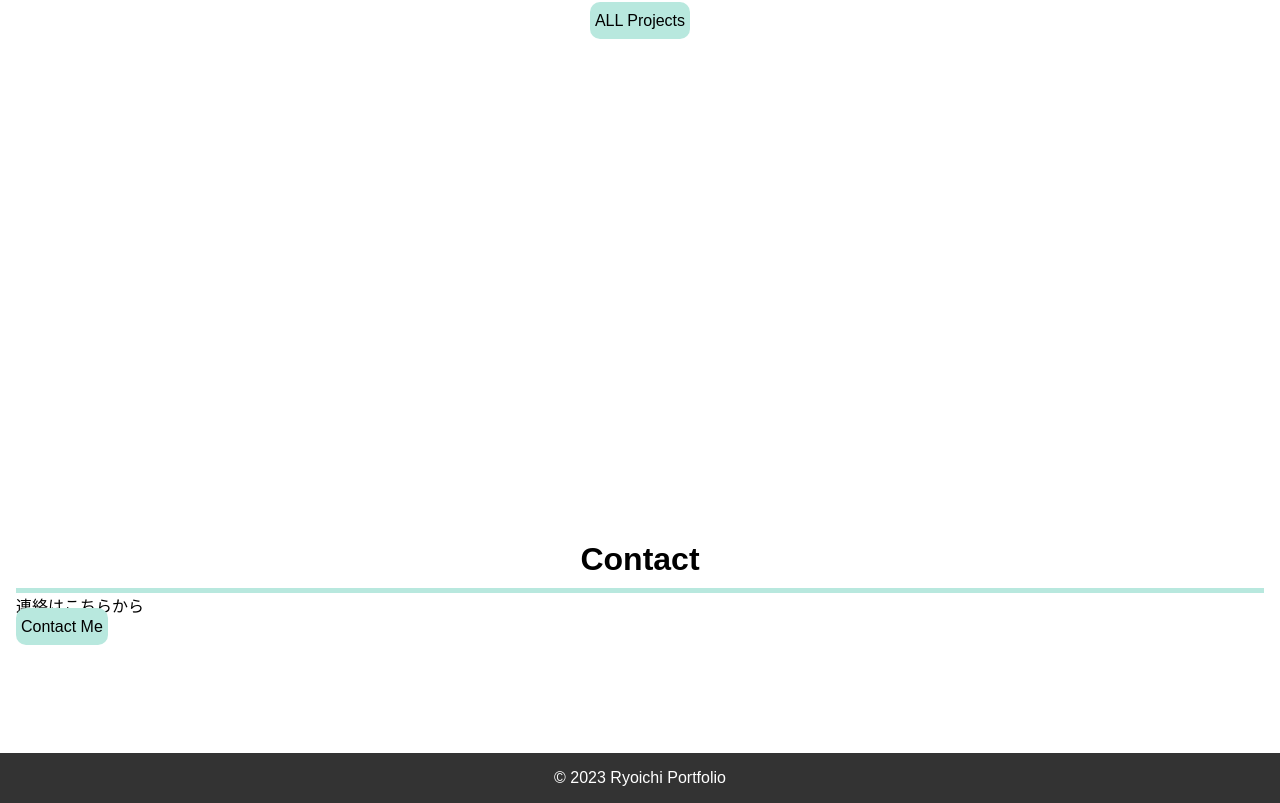
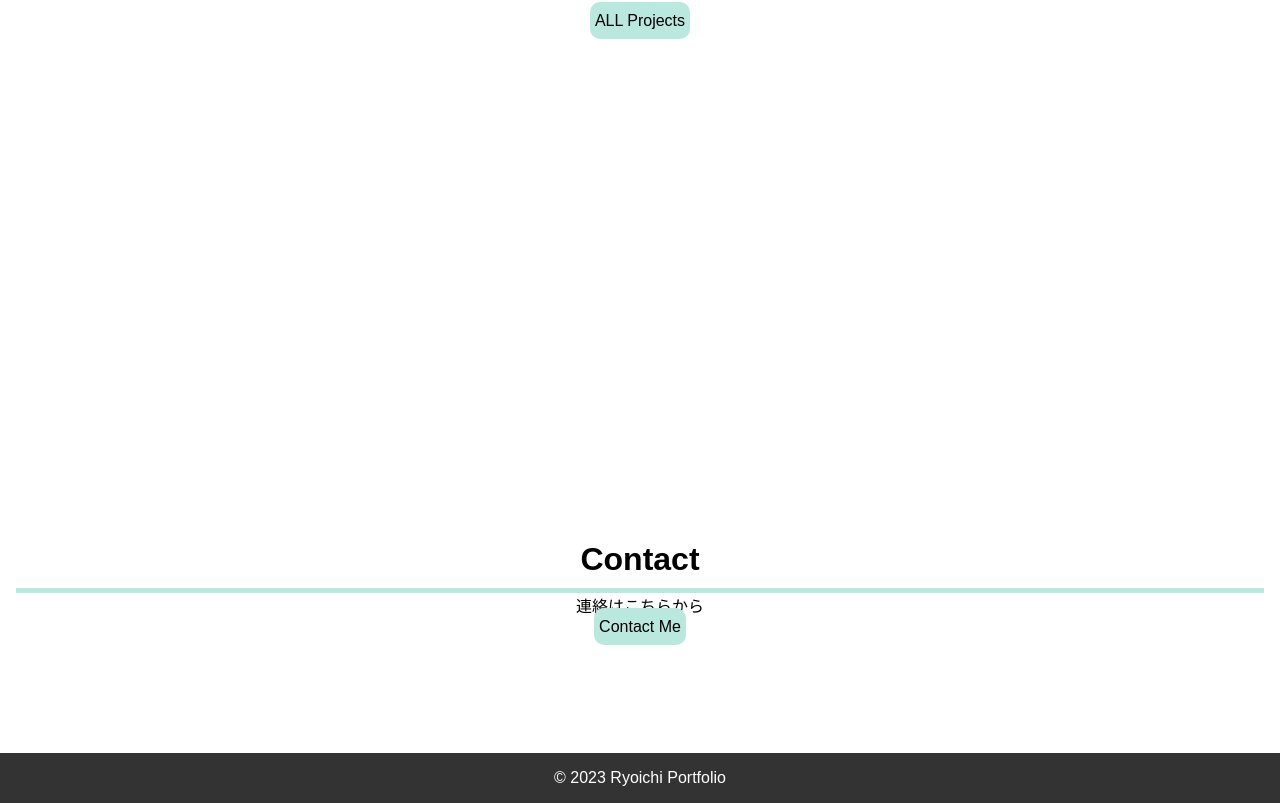
Before and after one commit to Ryoichi1222/Nuxt-portfolio, a Nuxt app: page / in a window 1280 px wide. Shown: the part 1456-2259 px from the top of the page. Built offline with nearby package versions, Linux system fonts and the light colour scheme.

Commit message:
index.vue

```diff
--- a/pages/index.vue
+++ b/pages/index.vue
@@ -183,6 +183,7 @@ export default {
 
 .contact {
   margin-bottom: 100px;
+  text-align: center;
 }
 
 .contact h1 {
@@ -198,9 +199,11 @@ export default {
   background-color: #b8e8de;
   padding: 10px 5px 10px 5px;
   border-radius: 10px;
+  margin-bottom: 50px;
 }
 
 .contact a:hover {
   color: white;
 }
+
 </style>
```
